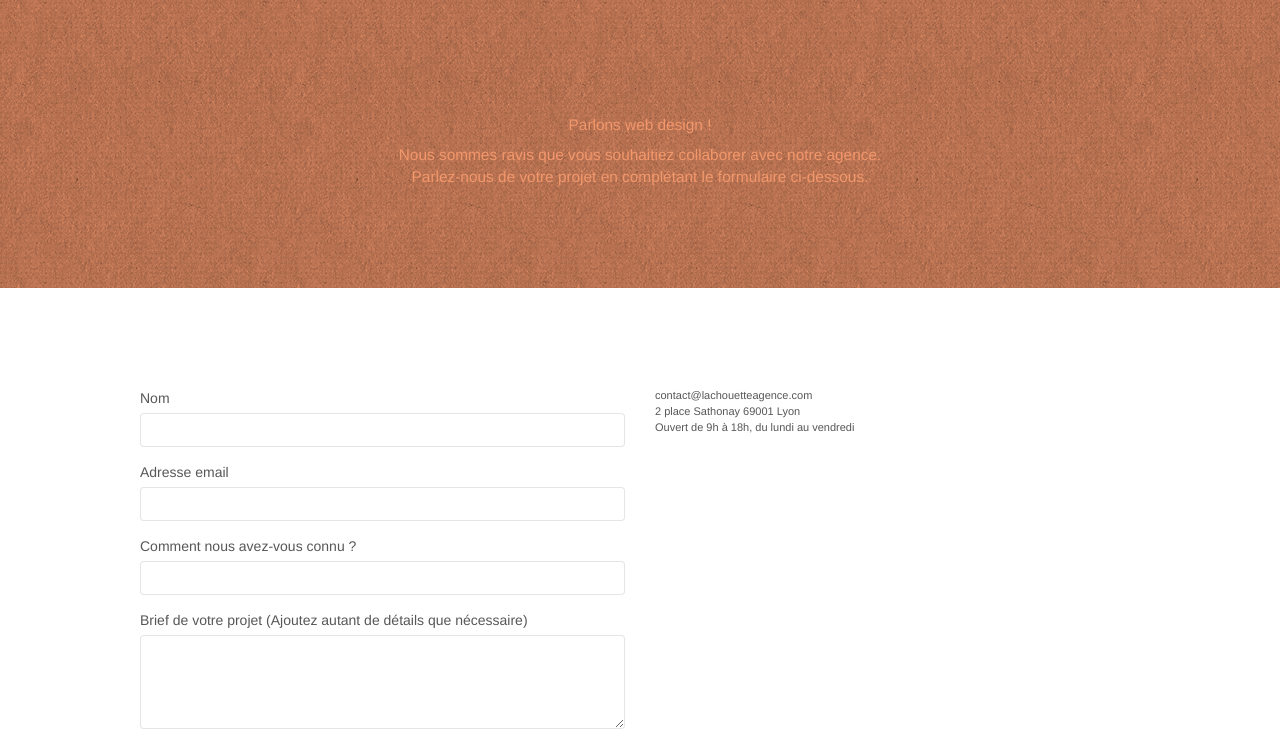
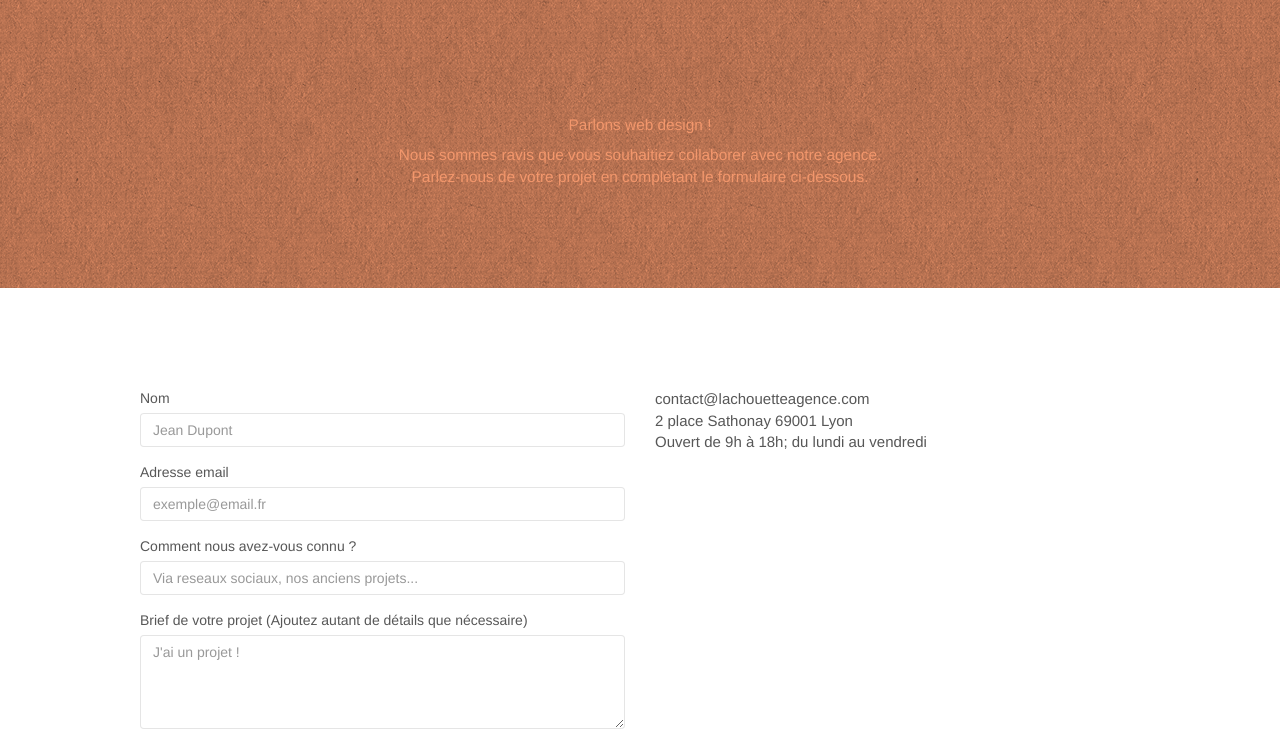
Before and after one commit to Mivock/ThomasBaque_4_14042021, a plain HTML site: page contact.html in a window 1280 px wide. Shown: the part 95-826 px from the top of the page. Drawn offline with Linux system fonts and the light colour scheme.

Commit message:
Infos formulaires ok

```diff
--- a/contact.html
+++ b/contact.html
@@ -78,27 +78,28 @@
 			<div class="col-sm-6">
 				<form id="form_1" novalidate>
 					<div class="form-group">
-						<label>
+						<label for="name">
 							Nom
 						</label>
-						<input id="name" class="form-control" required />
+						<input id="name" class="form-control" placeholder="Jean Dupont" required />
 					</div>
 					<div class="form-group">
-						<label>
+						<label for="email">
 							Adresse email
 						</label>
-						<input id="email" class="form-control" type="email" required />
+						<input id="email" class="form-control" type="email" placeholder="exemple@email.fr" required />
+						<div class="error" id="lname_error" role="alert"></div>
 					</div>
 					<div class="form-group">
-						<label>
+						<label for="input_504">
 							Comment nous avez-vous connu ?
 						</label>
-						<input class="form-control" type="email" required id="input_504" />
+						<input class="form-control" type="text" placeholder="Via reseaux sociaux, nos anciens projets..." required id="input_504" />
 					</div>
 					<div class="form-group">
-						<label>
-							Brief de votre projet (Ajoutez autant de détails que nécessaire)<br>
-						</label><textarea id="message" class="form-control" rows="4" cols="50" required></textarea>
+						<label for="message">
+							Brief de votre projet (Ajoutez autant de détails que nécessaire)
+						</label><textarea id="message" class="form-control" rows="4" cols="50" placeholder="J'ai un projet !" required></textarea>
 					</div>
 					<button class="bloc-button btn btn-lg btn-block cta-hero btn-atomic-tangerine" type="submit">
 						Envoyer
@@ -106,9 +107,9 @@
 				</form>
 			</div>
 			<div class="col-sm-6">
-				<p>
-					contact@lachouetteagence.com<br>2 place Sathonay 69001 Lyon<br>Ouvert de 9h à 18h, du lundi au vendredi<br>
-				</p>
+				<a class="contact-info" href="mailto:contact@lachouetteagence.com">contact@lachouetteagence.com</a>
+				<a class="contact-info" href="https://www.google.com/maps/place/2+Place+Sathonay,+69001+Lyon,+France/@45.7695241,4.8279733,17z/data=!3m1!4b1!4m5!3m4!1s0x47f4eb020f3664e9:0x13e3d71752922c1f!8m2!3d45.7695241!4d4.8301673">2 place Sathonay 69001 Lyon</a>
+				<p class="contact-info">Ouvert de 9h à 18h; du lundi au vendredi</p>
 			</div>
 		</div>
 	</div>
--- a/style.css
+++ b/style.css
@@ -839,6 +839,17 @@ h4 {
 
 }
 
+.col-sm-6 {
+    display: flex;
+    justify-content: center;
+    align-items: flex;
+    flex-direction: column;
+}
+
+.contact-info {
+    font-size: 1.5rem;
+}
+
 .services-h2 {
     display: flex;
     justify-content: center;
```
